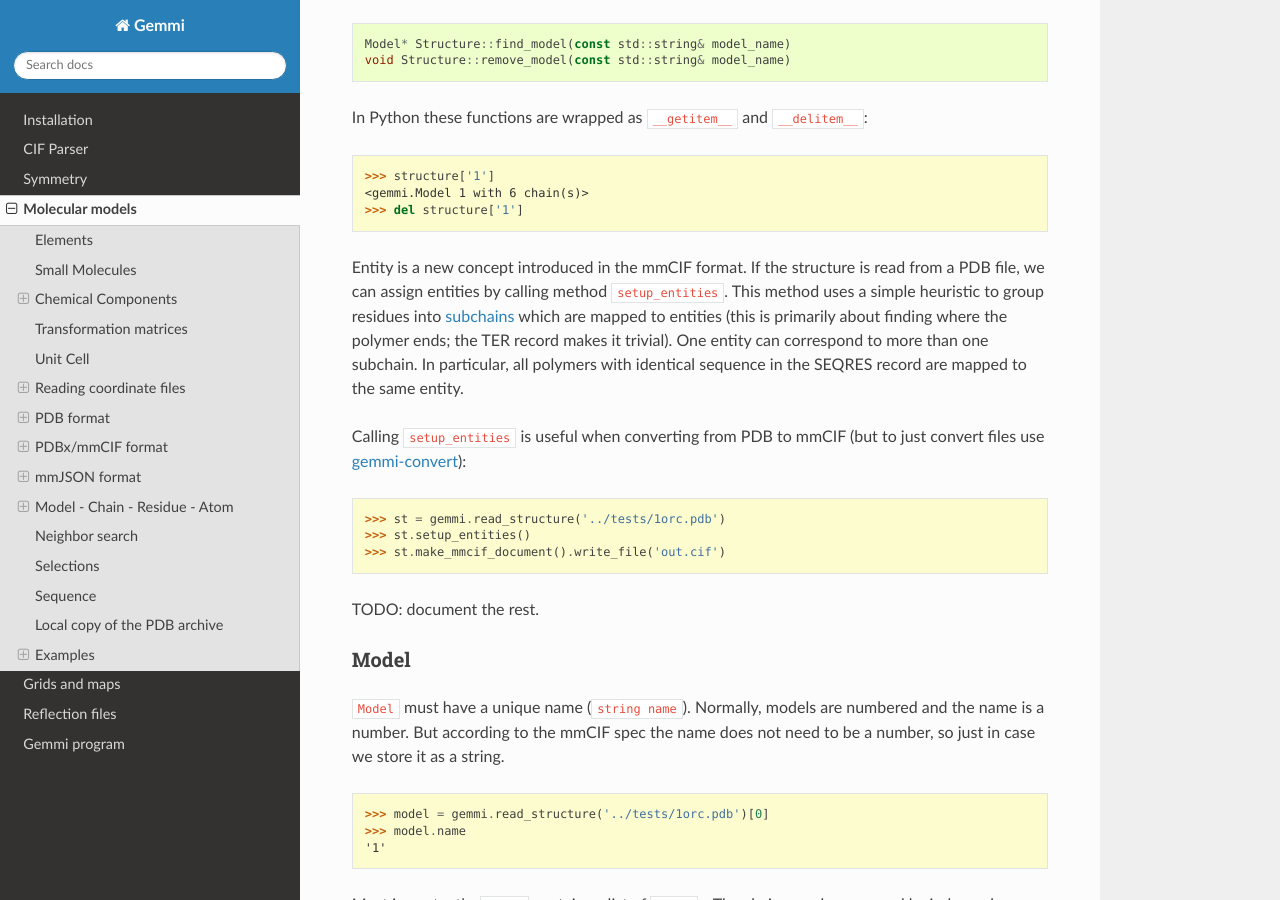
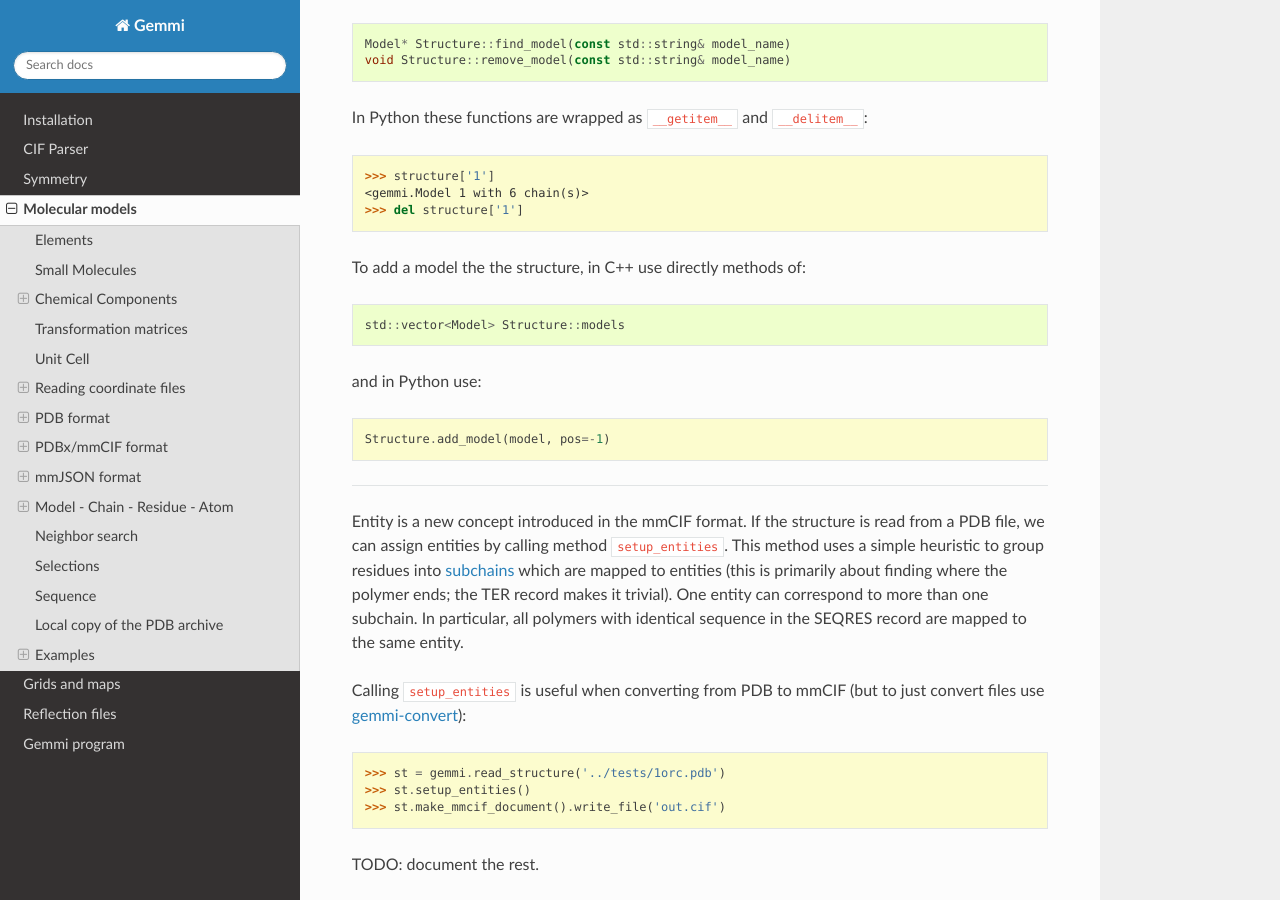
Before and after one commit to project-gemmi/gemmi, a Sphinx documentation site: the page built from docs/mol.rst, in a window 1280 px wide and 900 px high, scrolled down 18650 px. Built offline with Sphinx 7.4.7 and the Read the Docs theme 2.0.0, drawn with Linux system fonts in a browser that asks for light colours; some of the changed text lies outside the part shown.

Commit message:
Python: add Structure.add_model()

```diff
--- a/docs/mol.rst
+++ b/docs/mol.rst
@@ -1041,6 +1041,18 @@ In Python these functions are wrapped as ``__getitem__`` and ``__delitem__``:
   >>> structure['1']
   <gemmi.Model 1 with 6 chain(s)>
   >>> del structure['1']
+
+To add a model the the structure, in C++ use directly methods of::
+
+  std::vector<Model> Structure::models
+
+and in Python use:
+
+.. code-block:: python
+
+  Structure.add_model(model, pos=-1)
+
+----
 
 Entity is a new concept introduced in the mmCIF format.
 If the structure is read from a PDB file, we can assign entities
```
Also changed, not shown: other parts of docs/mol.rst (+2 -2 lines), 2 other files.
